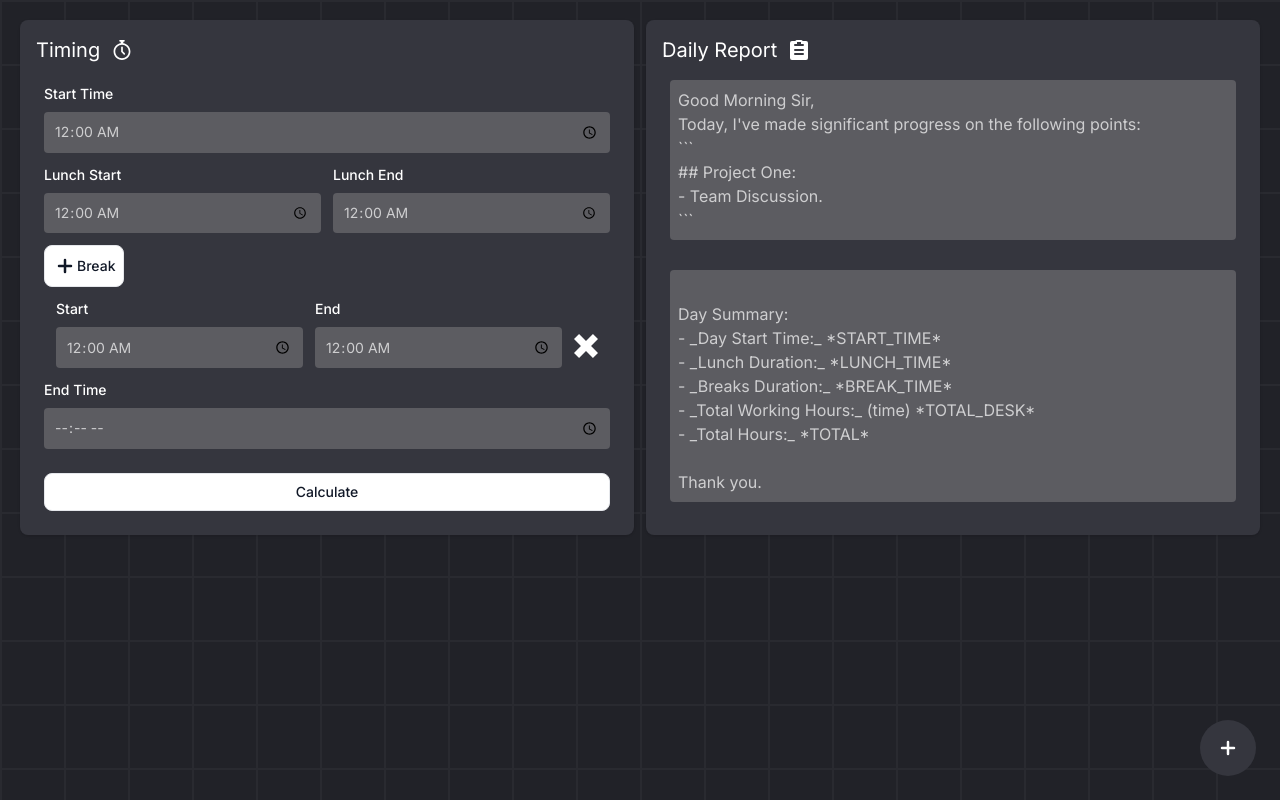
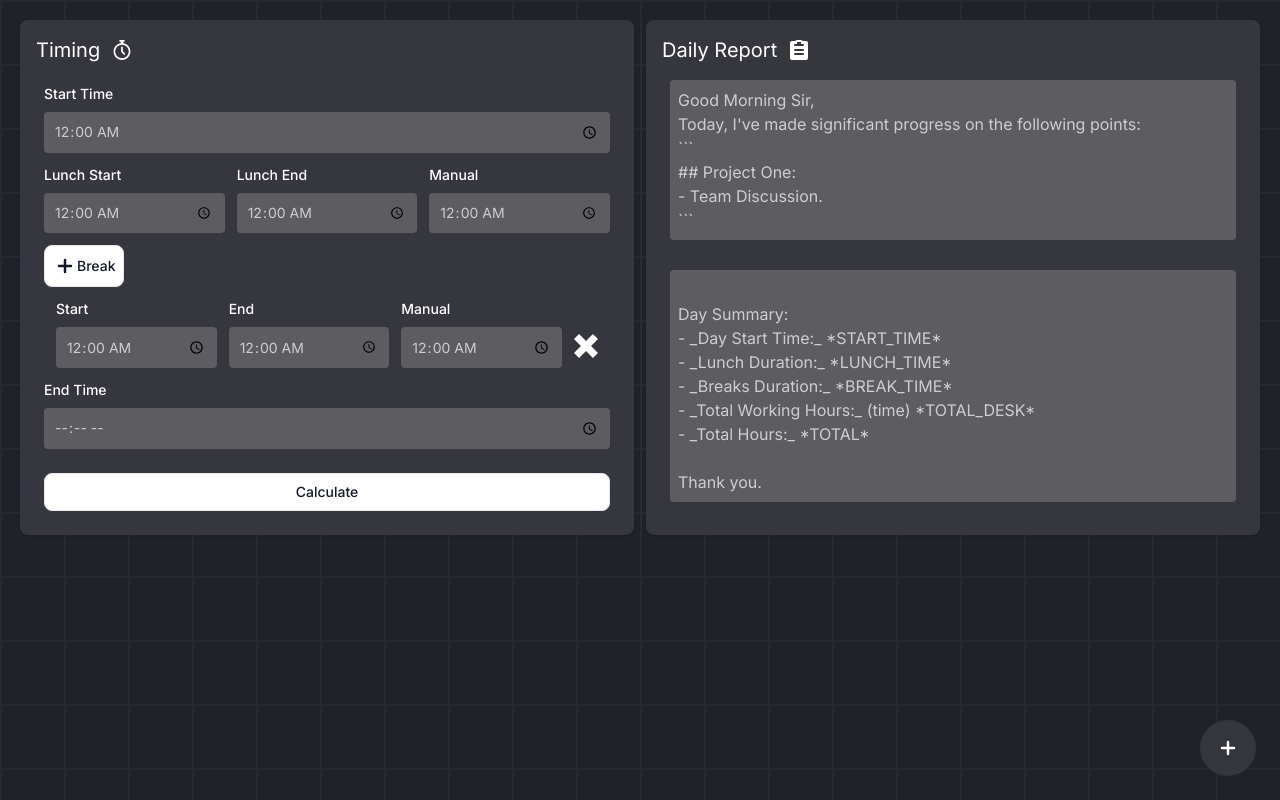
Before and after one commit to abbackend/sticky-notes-react, a Next.js app: page /timer in a window 1280 px wide. Both pictures are taken after a click on the button "Break". Built offline with nearby package versions, Linux system fonts and the light colour scheme.

Commit message:
Update TimerPage.jsx

```diff
--- a/app/pages/TimerPage.jsx
+++ b/app/pages/TimerPage.jsx
@@ -13,6 +13,7 @@ const TimerPage = () => {
   const [startTime, setStartTime] = useState('00:00')
   const [lunchStart, setLunchStart] = useState('00:00')
   const [lunchEnd, setLunchEnd] = useState('00:00')
+  const [lunchManual, setLunchManual] = useState('00:00')
   const [endTime, setEndTime] = useState('00:00')
   const [difference, setDifference] = useState(null)
   const [breaks, setBreaks] = useState([])
@@ -29,7 +30,8 @@ const TimerPage = () => {
     setBreaks((prevState) => [{
       id: breakId.current,
       start: '00:00',
-      end: '00:00'
+      end: '00:00',
+      manual: '00:00'
     }, ...prevState])
 
     breakId.current = breakId.current + 1;
@@ -49,8 +51,11 @@ const TimerPage = () => {
             case 'start':
               el.start = event.target.value
               break;
+            case 'end':
+              el.end = event.target.value
+              break;
             default:
-              el.end = event.target.value
+              el.manual = event.target.value
           }
         }
 
@@ -70,7 +75,13 @@ const TimerPage = () => {
     const totalTime = end - start; // Total time worked in milliseconds
 
     // Calculate lunch time duration
-    const lunTime = lunEnd - lunStart; // Lunch duration in milliseconds
+    let lunTime = lunEnd - lunStart; // Lunch duration in milliseconds
+
+    // If manual is provided, adjust the time
+    if (lunchManual) {
+      let [manualHours, manualMinutes] = lunchManual.split(':').map(Number);
+      lunTime = (manualHours * 60 + manualMinutes) * 60 * 1000; // Convert to milliseconds
+    }
 
     // Initialize total working time with the total time minus lunch time
     let totalWorkingTime = totalTime - lunTime;
@@ -80,7 +91,14 @@ const TimerPage = () => {
     breaks.forEach((el) => {
       const breakStart = new Date(`1970-01-01T${el.start}:00`);
       const breakEnd = new Date(`1970-01-01T${el.end}:00`);
-      const breakDuration = breakEnd - breakStart; // Break duration in milliseconds
+      let breakDuration = breakEnd - breakStart; // Break duration in milliseconds
+
+      // If manual is provided, adjust the time
+      if (el.manual) {
+        let [manualHours, manualMinutes] = el.manual.split(':').map(Number);
+        breakDuration = (manualHours * 60 + manualMinutes) * 60 * 1000; // Convert to milliseconds
+      }
+
       breakTime += breakDuration; // Accumulate break durations
       totalWorkingTime -= breakDuration; // Deduct breaks from working time
     });
@@ -118,14 +136,6 @@ const TimerPage = () => {
   }, [copied])
 
   useEffect(() => {
-    if (difference) {
-      setTimeout(() => {
-        setDifference(null)
-      }, 3000);
-    }
-  }, [difference])
-
-  useEffect(() => {
     setEndTime(new Date().toLocaleTimeString([], { hour: '2-digit', minute: '2-digit' }))
   }, [])
 
@@ -156,8 +166,6 @@ const TimerPage = () => {
                 <input
                   type="time"
                   className="rounded bg-[#5c5c61] text-white/70 leading-none w-full text-sm p-2.5"
-                  min="09:00"
-                  max="18:00"
                   defaultValue={lunchStart}
                   onChange={(event) => setLunchStart(event.target.value)}
                 />
@@ -167,10 +175,17 @@ const TimerPage = () => {
                 <input
                   type="time"
                   className="rounded bg-[#5c5c61] text-white/70 leading-none w-full text-sm p-2.5"
-                  min="09:00"
-                  max="18:00"
                   defaultValue={lunchEnd}
                   onChange={(event) => setLunchEnd(event.target.value)}
+                />
+              </div>
+              <div className="w-full">
+                <label className="block mb-2 text-sm font-medium">Manual</label>
+                <input
+                  type="time"
+                  className="rounded bg-[#5c5c61] text-white/70 leading-none w-full text-sm p-2.5"
+                  defaultValue={lunchManual}
+                  onChange={(event) => setLunchManual(event.target.value)}
                 />
               </div>
             </div>
@@ -191,8 +206,6 @@ const TimerPage = () => {
                   <input
                     type="time"
                     className="rounded bg-[#5c5c61] text-white/70 leading-none w-full text-sm p-2.5"
-                    min="09:00"
-                    max="18:00"
                     defaultValue={el.start}
                     onChange={(event) => changeBreak(event, el.id, 'start')}
                   />
@@ -202,10 +215,17 @@ const TimerPage = () => {
                   <input
                     type="time"
                     className="rounded bg-[#5c5c61] text-white/70 leading-none w-full text-sm p-2.5"
-                    min="09:00"
-                    max="18:00"
                     defaultValue={el.end}
                     onChange={(event) => changeBreak(event, el.id, 'end')}
+                  />
+                </div>
+                <div className="w-full">
+                  <label className="block mb-2 text-sm font-medium">Manual</label>
+                  <input
+                    type="time"
+                    className="rounded bg-[#5c5c61] text-white/70 leading-none w-full text-sm p-2.5"
+                    defaultValue={el.manual}
+                    onChange={(event) => changeBreak(event, el.id, 'manual')}
                   />
                 </div>
                 <div className="mt-6 cursor-pointer" onClick={() => removeBreak(el.id)}>
@@ -242,6 +262,9 @@ const TimerPage = () => {
                 </svg>
                 <span className="sr-only">Info</span>
                 <h3 className="text-lg font-medium">This is a warning alert</h3>
+                <span className="ml-auto cursor-pointer" onClick={() => setDifference(null)}>
+                  <Cross size={18} />
+                </span>
               </div>
               <div className="mt-2 mb-4 text-sm">
                 You still need to complete an additional <strong>{difference}</strong> hours to meet your daily working hours.
```
